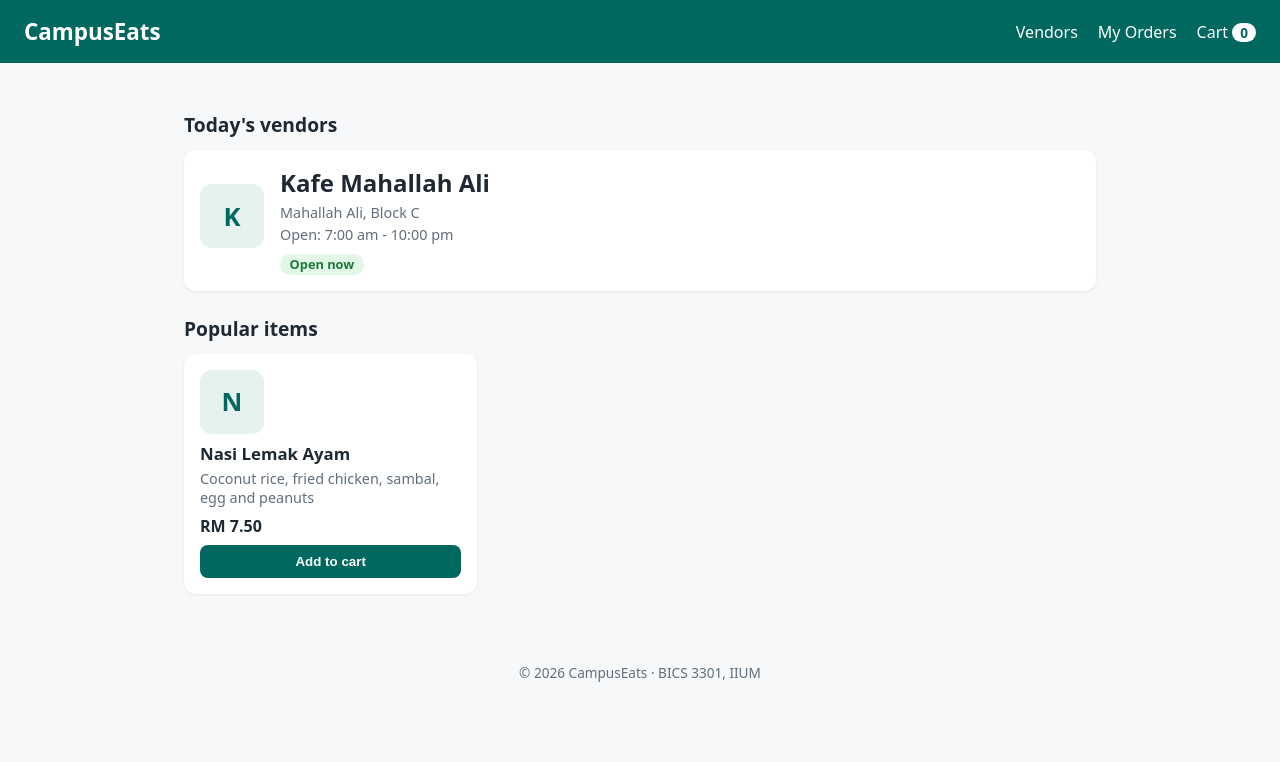
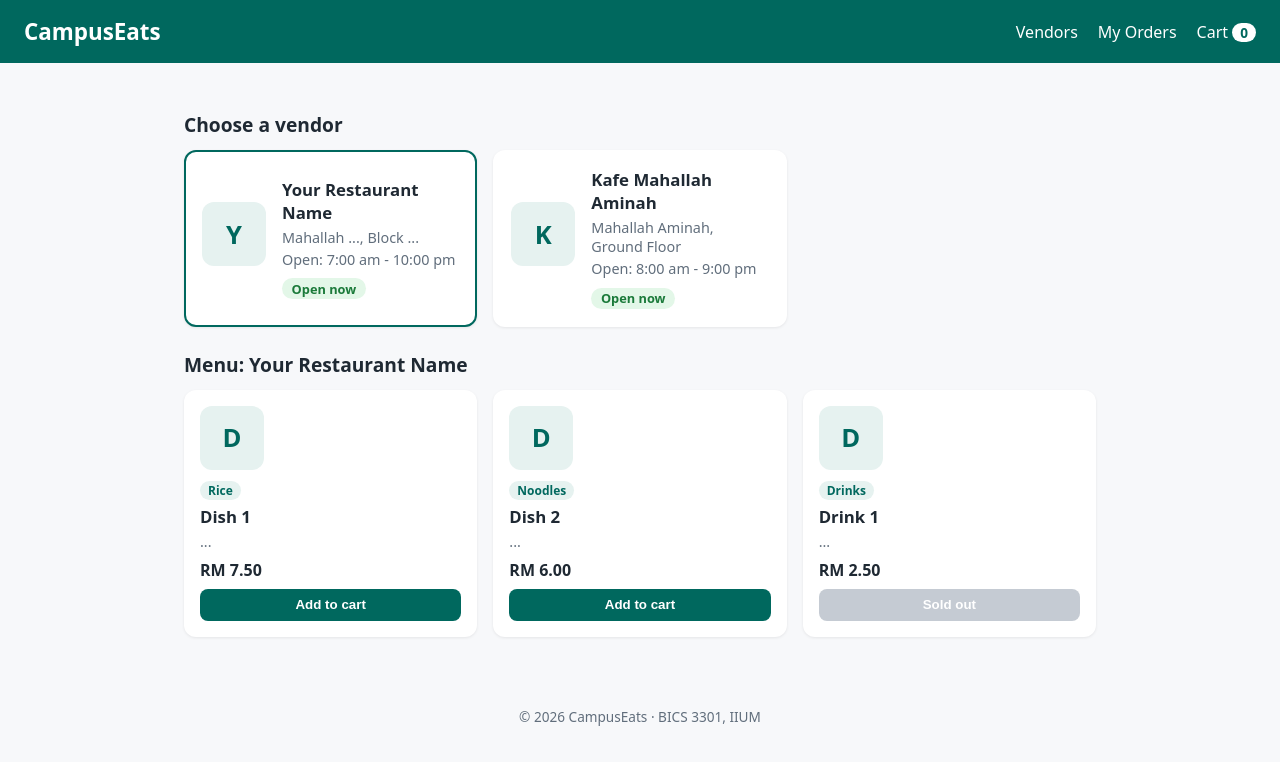
Before and after one commit to azreyhaziq1101/campuseats-2415599, a React (Vite) app: page / in a window 1280 px wide. Shown: the top 762 px of the page. Built offline with nearby package versions, Linux system fonts and the light colour scheme.

Commit message:
Menu from data with map

```diff
--- a/src/App.jsx
+++ b/src/App.jsx
@@ -1,21 +1,32 @@
+import { useState } from 'react'
+import vendors from './data/vendors.js'
 import Header from './components/Header.jsx'
 import VendorCard from './components/VendorCard.jsx'
-import MenuItemCard from './components/MenuItemCard.jsx'
+import MenuList from './components/MenuList.jsx'
 import Footer from './components/Footer.jsx'
 function App() {
+ const [selectedVendorId, setSelectedVendorId] = useState(vendors[0].id)
+ const selectedVendor = vendors.find((v) => v.id === selectedVendorId)
  return (
  <>
  <Header />
  <main className="container">
  <section>
- <h2 className="section-title">Today's vendors</h2>
- <VendorCard />
+ <h2 className="section-title">Choose a vendor</h2>
+ <div className="vendor-grid">
+ {vendors.map((vendor) => (
+ <VendorCard
+ key={vendor.id}
+ vendor={vendor}
+ isSelected={vendor.id === selectedVendorId}
+ onSelect={setSelectedVendorId}
+ />
+ ))}
+ </div>
  </section>
  <section>
- <h2 className="section-title">Popular items</h2>
- <div className="grid">
- <MenuItemCard />
- </div>
+ <h2 className="section-title">Menu: {selectedVendor.name}</h2>
+ <MenuList items={selectedVendor.menu} />
  </section>
  </main>
  <Footer />
--- a/src/components/MenuItemCard.jsx
+++ b/src/components/MenuItemCard.jsx
@@ -1,13 +1,8 @@
-function MenuItemCard() {
- const item = {
- name: 'Nasi Lemak Ayam',
- description: 'Coconut rice, fried chicken, sambal, egg and peanuts',
- price: 7.5,
- available: true,
- }
+function MenuItemCard({ item }) {
  return (
  <article className="card menu-card">
  <div className="thumb" aria-hidden="true">{item.name.charAt(0)}</div>
+ <p className="tag">{item.category}</p>
  <h3>{item.name}</h3>
  <p className="muted">{item.description}</p>
  <p className="price">RM {item.price.toFixed(2)}</p>
--- /dev/null
+++ b/src/components/MenuList.jsx
@@ -0,0 +1,14 @@
+import MenuItemCard from './MenuItemCard.jsx'
+function MenuList({ items }) {
+ if (items.length === 0) {
+ return <p className="muted">No items on this menu yet.</p>
+ }
+ return (
+ <div className="grid">
+ {items.map((item) => (
+ <MenuItemCard key={item.id} item={item} />
+ ))}
+ </div>
+ )
+}
+export default MenuList
--- a/src/components/VendorCard.jsx
+++ b/src/components/VendorCard.jsx
@@ -1,24 +1,20 @@
-function VendorCard() {
- const vendor = {
- name: 'Kafe Mahallah Ali',
- location: 'Mahallah Ali, Block C',
- openHours: '7:00 am - 10:00 pm',
- isOpen: true,
- }
+function VendorCard({ vendor, isSelected, onSelect }) {
  return (
- <article className="card vendor-card">
- <div className="thumb" aria-hidden="true">
- {vendor.name.charAt(0)}
- </div>
+ <button
+ type="button"
+ className={isSelected ? 'card vendor-card selected' : 'card vendor-card'}
+ onClick={() => onSelect(vendor.id)}
+ >
+ <div className="thumb" aria-hidden="true">{vendor.name.charAt(0)}</div>
  <div>
- <h2>{vendor.name}</h2>
+ <h3>{vendor.name}</h3>
  <p className="muted">{vendor.location}</p>
  <p className="muted">Open: {vendor.openHours}</p>
  <span className={vendor.isOpen ? 'status open' : 'status closed'}>
  {vendor.isOpen ? 'Open now' : 'Closed'}
  </span>
  </div>
- </article>
+ </button>
  )
 }
 export default VendorCard
--- /dev/null
+++ b/src/data/vendors.js
@@ -0,0 +1,30 @@
+const vendors = [
+ {
+ id: 'my-restaurant',
+ name: 'Your Restaurant Name',
+ location: 'Mahallah ..., Block ...',
+ openHours: '7:00 am - 10:00 pm',
+ isOpen: true,
+ menu: [
+ { id: 'my-1', name: 'Dish 1', description: '...', price: 7.5, category: 'Rice',
+available: true },
+ { id: 'my-2', name: 'Dish 2', description: '...', price: 6, category:
+'Noodles', available: true },
+ { id: 'my-3', name: 'Drink 1', description: '...', price: 2.5, category:
+'Drinks', available: false },
+ ],
+ },
+ {
+ id: 'kafe-aminah',
+ name: 'Kafe Mahallah Aminah',
+ location: 'Mahallah Aminah, Ground Floor',
+ openHours: '8:00 am - 9:00 pm',
+ isOpen: true,
+ menu: [
+ { id: 'ami-1', name: 'Nasi Ayam Penyet', description: 'Smashed fried chicken with sambal and rice', price: 9, category: 'Rice', available: true },
+ { id: 'ami-2', name: 'Air Bandung', description: 'Rose syrup with milk', price:
+3, category: 'Drinks', available: true },
+ ],
+ },
+]
+export default vendors
```
